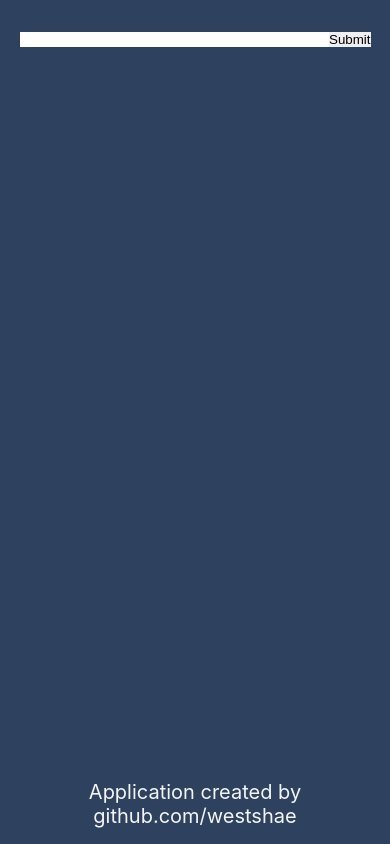
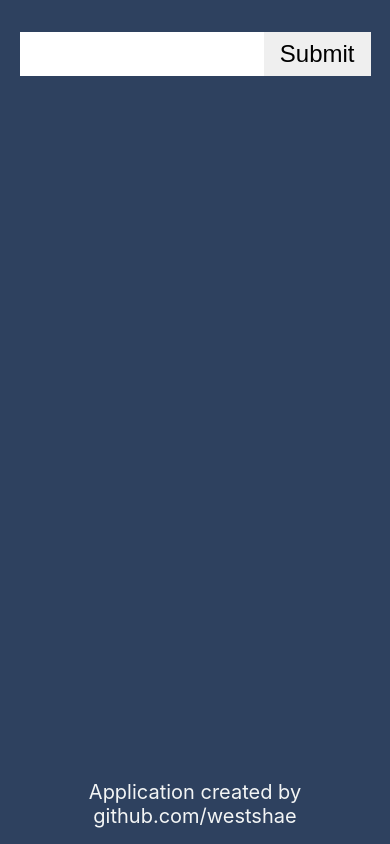
Before and after one commit to westshae/weather, a React (Create React App) app: page / in a window 390 px wide. Built offline with nearby package versions, Linux system fonts and the light colour scheme.

Commit message:
Input/tsx supports mobile

```diff
--- a/src/components/layout/Input.tsx
+++ b/src/components/layout/Input.tsx
@@ -10,26 +10,9 @@ const InputButton = styled.input`
   height:100%;
   width:fit-content;
   border:none;
-  /* padding:0 1rem 0 1rem; */
-  padding:0 0 0 0;
-  /* background-color:#179717; */
+  padding:0.5rem 1rem 0.5rem 1rem;
   outline:none;
-  @media screen and (max-device-width: 480px) and (orientation: portrait){//Phone
-        padding-left:1rem;
-        padding-right:1rem;
-        padding-top:0.5rem;
-        padding-bottom:0.5rem;
-        font-size:1.5rem;
-
-  }
-
-  @media screen and (min-device-width: 768px) and (max-device-width: 1024px){//Tablet
-
-  }
-
-  @media screen and (min-width: 1024px){//Desktop
-
-  }
+  font-size:1.5rem;
 `
 
 const InputText = styled.input`
@@ -37,19 +20,8 @@ const InputText = styled.input`
   width:100%;
   border:none;
   outline:none;
-  padding:0 0 0 0;
-
-  @media screen and (max-device-width: 480px) and (orientation: portrait){//Phone
-        font-size:1.5rem;
-      }
-
-      @media screen and (min-device-width: 768px) and (max-device-width: 1024px){//Tablet
-
-      }
-
-      @media screen and (min-width: 1024px){//Desktop
-
-      }
+  padding:0;
+  font-size:1.5rem;
 `
 
 const Input = (props:any) =>{
```
